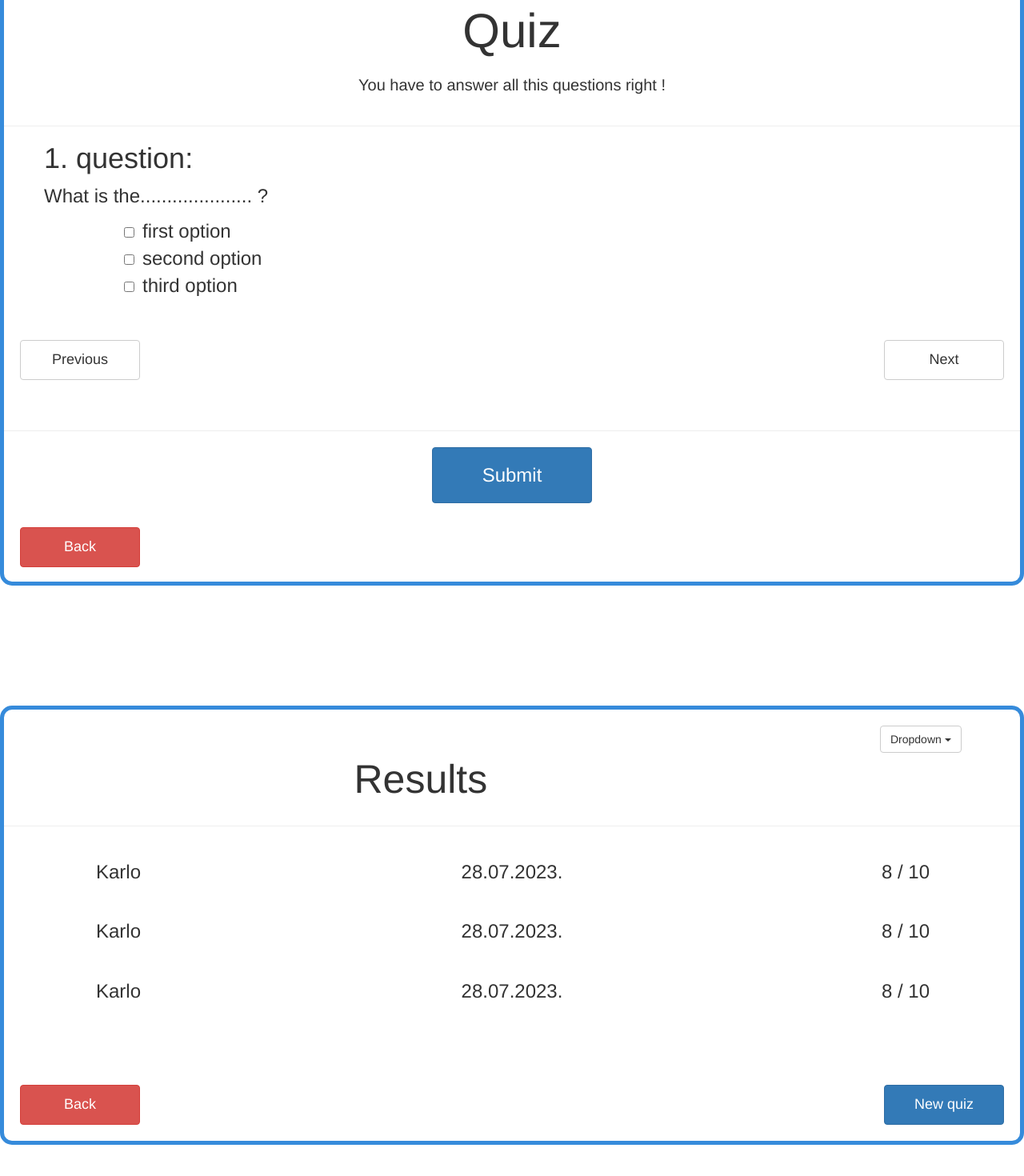
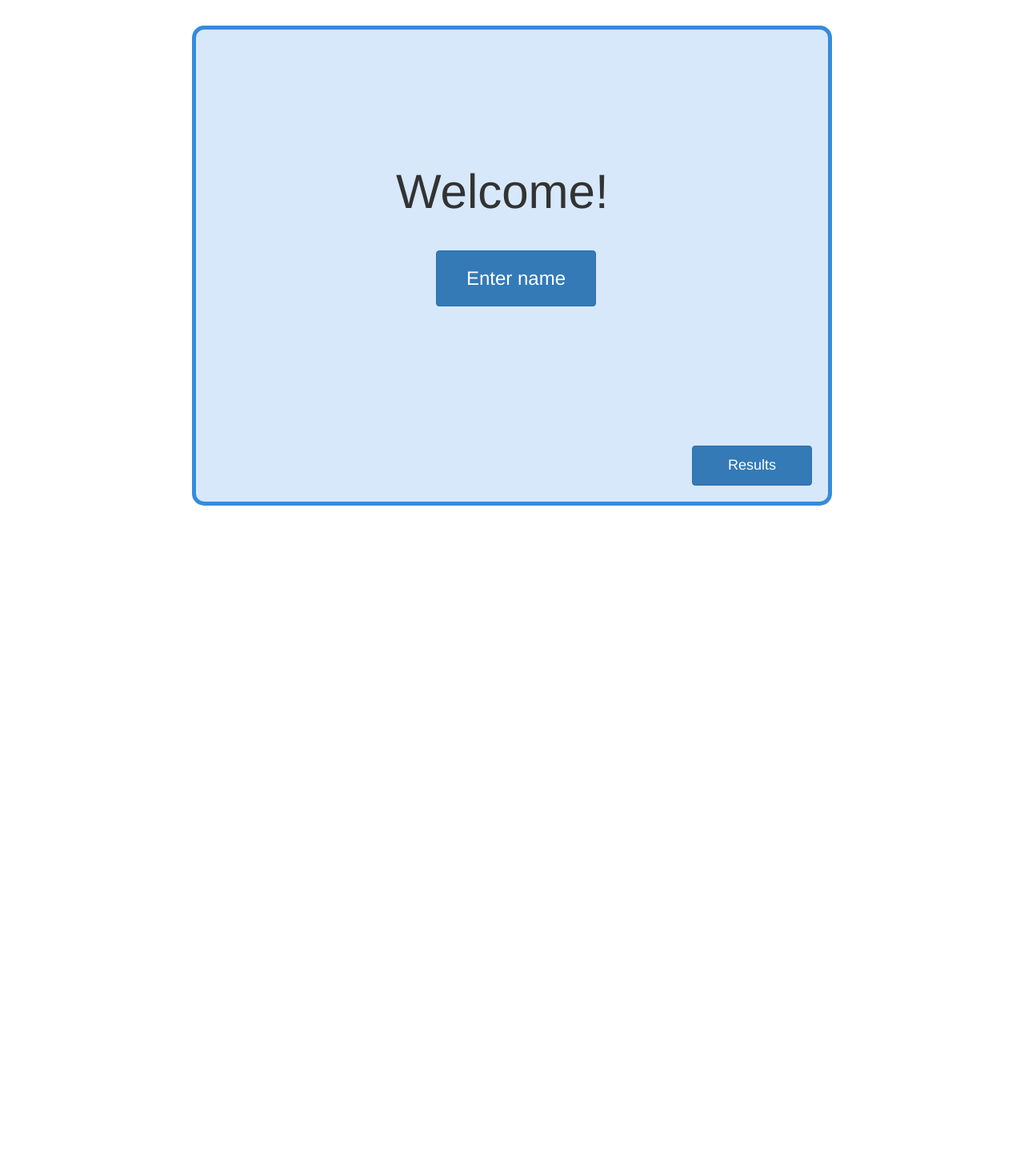
Before and after one commit to karlomance/Quiz, an Angular app in the folder quiz/: page / in a window 1280 px wide. Shown: the part 218-1688 px from the top of the page at 80% size. After the commit the page ends 850 px from the top, so only its background shows below. Built offline with nearby package versions, Linux system fonts and the light colour scheme.

Commit message:
Added routing.

```diff
--- a/quiz/src/app/app.component.html
+++ b/quiz/src/app/app.component.html
@@ -1,2 +1 @@
-<app-quiz-stucture></app-quiz-stucture>
-<app-results></app-results>
+<router-outlet></router-outlet>
--- a/quiz/src/app/app.module.ts
+++ b/quiz/src/app/app.module.ts
@@ -8,6 +8,16 @@ import { LoginPageComponent } from './login-page/login-page.component';
 import { QuizStuctureComponent } from './quiz-stucture/quiz-stucture.component';
 import { SubmitResultComponent } from './submit-result/submit-result.component';
 import { ResultsComponent } from './results/results.component';
+
+import { Routes, RouterModule } from '@angular/router';
+
+const appRoutes: Routes = [
+  {path: '', component: HomepageComponent},
+  {path: 'login', component: LoginPageComponent},
+  {path: 'quiz', component: QuizStuctureComponent},
+  {path: 'your-result', component: SubmitResultComponent},
+  {path: 'results', component: ResultsComponent}
+]
 
 @NgModule({
   declarations: [
@@ -20,7 +30,8 @@ import { ResultsComponent } from './results/results.component';
   ],
   imports: [
     BrowserModule,
-    AppRoutingModule
+    AppRoutingModule,
+    RouterModule.forRoot(appRoutes)
   ],
   providers: [],
   bootstrap: [AppComponent]
--- a/quiz/src/app/homepage/homepage.component.html
+++ b/quiz/src/app/homepage/homepage.component.html
@@ -5,11 +5,11 @@
                 <h1>Welcome!</h1>
             </div>
             <div  id="button-start">
-                <button id="start-quiz" class="btn btn-primary">Enter name</button>
+                <button id="start-quiz" class="btn btn-primary" (click)="enterName()">Enter name</button>
             </div>
         </div>
         <div id="footer">
-            <button id="see-results" class="btn btn-primary">Results</button>
+            <button id="see-results" class="btn btn-primary" (click)="results()">Results</button>
         </div>
     </div>
 </div>
--- a/quiz/src/app/homepage/homepage.component.ts
+++ b/quiz/src/app/homepage/homepage.component.ts
@@ -1,4 +1,5 @@
 import { Component, OnInit } from '@angular/core';
+import { Router } from '@angular/router';
 
 @Component({
   selector: 'app-homepage',
@@ -7,9 +8,15 @@ import { Component, OnInit } from '@angular/core';
 })
 export class HomepageComponent implements OnInit {
 
-  constructor() { }
+  constructor(private router: Router) { }
 
   ngOnInit(): void {
   }
 
+  enterName(){
+    this.router.navigate(['/login'])
+  }
+  results(){
+    this.router.navigate(['/results'])
+  }
 }
--- a/quiz/src/app/login-page/login-page.component.html
+++ b/quiz/src/app/login-page/login-page.component.html
@@ -6,11 +6,11 @@
                 <input id="text-input" type="text" placeholder="Name">
             </div>
             <div  id="button-start">
-                <button id="start-quiz" class="btn btn-primary">Go !!!</button>
+                <button id="start-quiz" class="btn btn-primary" (click)="playQuiz()">Go !!!</button>
             </div>
         </div>
         <div id="footer">
-            <button id="back" class="btn btn-primary">Back</button>
+            <button id="back" class="btn btn-danger" (click)="previousPage()">Back</button>
         </div>
     </div>
 </div>
--- a/quiz/src/app/login-page/login-page.component.ts
+++ b/quiz/src/app/login-page/login-page.component.ts
@@ -1,4 +1,5 @@
 import { Component, OnInit } from '@angular/core';
+import { Router } from '@angular/router';
 
 @Component({
   selector: 'app-login-page',
@@ -7,9 +8,15 @@ import { Component, OnInit } from '@angular/core';
 })
 export class LoginPageComponent implements OnInit {
 
-  constructor() { }
+  constructor(private router: Router) { }
 
   ngOnInit(): void {
   }
 
+  playQuiz(){
+    this.router.navigate(['/quiz'])
+  }
+  previousPage(){
+    this.router.navigate([''])
+  }
 }
--- a/quiz/src/app/quiz-stucture/quiz-stucture.component.html
+++ b/quiz/src/app/quiz-stucture/quiz-stucture.component.html
@@ -31,10 +31,10 @@
         </div>
         <hr>
         <div id="button-submit">
-            <button class="btn btn-primary">Submit</button>
+            <button class="btn btn-primary" (click)="submitResult()">Submit</button>
         </div>
         <div id="footer">
-            <button class="btn btn-danger">Back</button>
+            <button class="btn btn-danger" (click)="previousPage()">Back</button>
         </div>
     </div>
 </div>
--- a/quiz/src/app/quiz-stucture/quiz-stucture.component.ts
+++ b/quiz/src/app/quiz-stucture/quiz-stucture.component.ts
@@ -1,4 +1,5 @@
 import { Component, OnInit } from '@angular/core';
+import { Router } from '@angular/router';
 
 @Component({
   selector: 'app-quiz-stucture',
@@ -7,9 +8,15 @@ import { Component, OnInit } from '@angular/core';
 })
 export class QuizStuctureComponent implements OnInit {
 
-  constructor() { }
+  constructor(private router: Router) { }
 
   ngOnInit(): void {
   }
 
+  submitResult(){
+    this.router.navigate(['/your-result'])
+  }
+  previousPage(){
+    this.router.navigate(['/login'])
+  }
 }
--- a/quiz/src/app/results/results.component.html
+++ b/quiz/src/app/results/results.component.html
@@ -39,10 +39,10 @@
 
         <div id="footer">
             <div id="btn-back-div">
-                <button id="btn-back" class="btn btn-danger">Back</button>
+                <button id="btn-back" class="btn btn-danger" (click)="previousPage()">Back</button>
             </div>
             <div id="btn-new-quiz-div">
-                <button id="btn-new-quiz" class="btn btn-primary">New quiz</button>
+                <button id="btn-new-quiz" class="btn btn-primary" (click)="goToNewQuiz()">New quiz</button>
             </div>
 
         </div>
--- a/quiz/src/app/results/results.component.ts
+++ b/quiz/src/app/results/results.component.ts
@@ -1,4 +1,5 @@
 import { Component, OnInit } from '@angular/core';
+import { Router } from '@angular/router';
 
 @Component({
   selector: 'app-results',
@@ -7,9 +8,15 @@ import { Component, OnInit } from '@angular/core';
 })
 export class ResultsComponent implements OnInit {
 
-  constructor() { }
+  constructor(private router: Router) { }
 
   ngOnInit(): void {
   }
 
+  previousPage(){
+    this.router.navigate(['/your-result'])
+  }
+  goToNewQuiz(){
+    this.router.navigate(['/'])
+  }
 }
--- a/quiz/src/app/submit-result/submit-result.component.html
+++ b/quiz/src/app/submit-result/submit-result.component.html
@@ -26,10 +26,10 @@
         </div>
         <div id="buttons">
             <div  id="button-back">
-                <button class="btn btn-primary">Back</button>
+                <button class="btn btn-danger" (click)="previousPage()">Back</button>
             </div>
             <div  id="button-see-results">
-                <button class="btn btn-primary">See Results</button>
+                <button class="btn btn-primary" (click)="seeResults()">See Results</button>
             </div>
         </div>
     </div>
--- a/quiz/src/app/submit-result/submit-result.component.ts
+++ b/quiz/src/app/submit-result/submit-result.component.ts
@@ -1,4 +1,5 @@
 import { Component, OnInit } from '@angular/core';
+import { Router } from '@angular/router';
 
 @Component({
   selector: 'app-submit-result',
@@ -7,9 +8,15 @@ import { Component, OnInit } from '@angular/core';
 })
 export class SubmitResultComponent implements OnInit {
 
-  constructor() { }
+  constructor(private router: Router) { }
 
   ngOnInit(): void {
   }
 
+  previousPage(){
+    this.router.navigate(['/quiz'])
+  }
+  seeResults(){
+    this.router.navigate(['/results'])
+  }
 }
```
